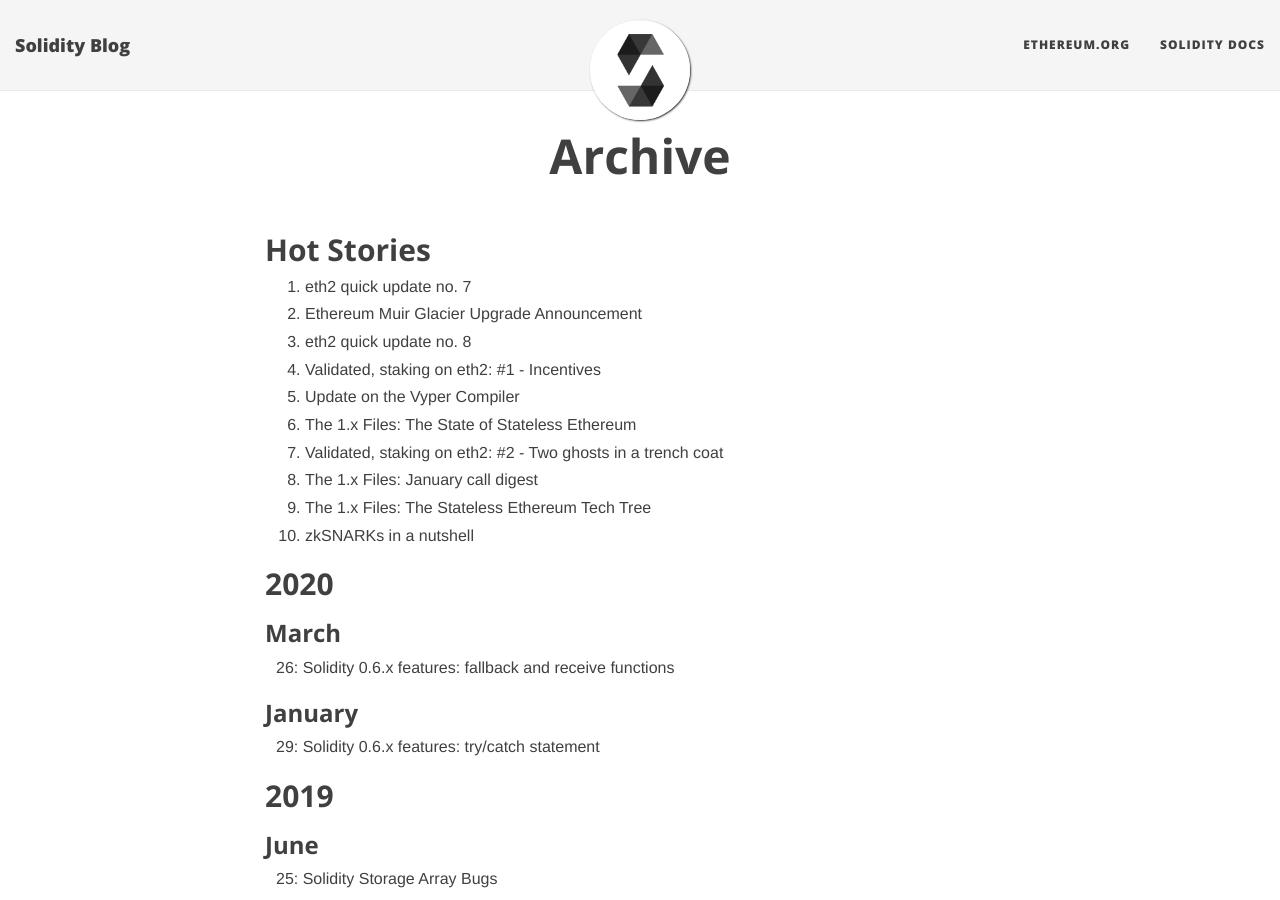
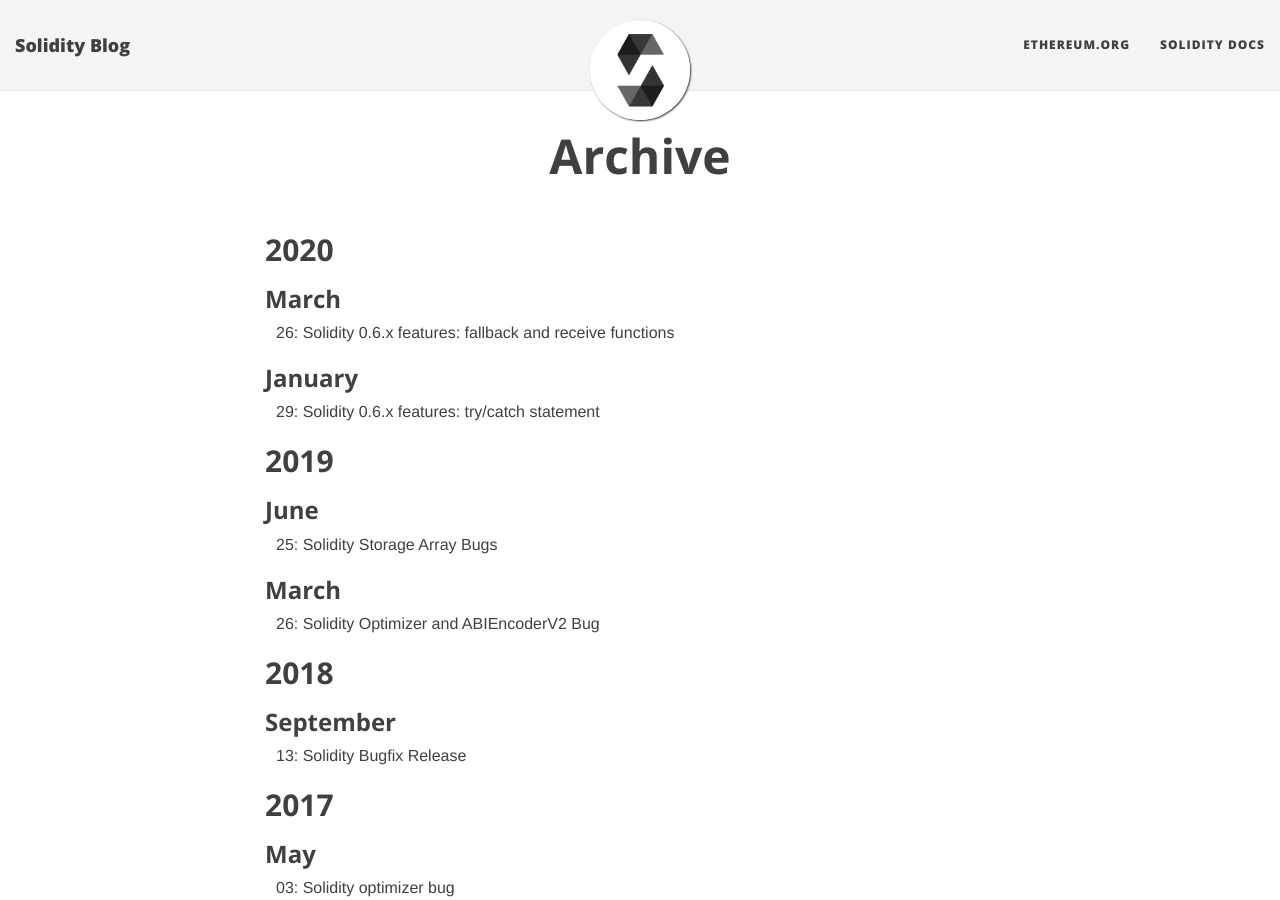
Before and after one commit to krismark930/solidity-blog, a Jekyll site: the page built from archive.html, in a window 1280 px wide and 900 px high. Built offline with Jekyll 4.4.1, drawn with Linux system fonts in a browser that asks for light colours.

Commit message:
Deletes Hot Stories section from Blog Archive

```diff
--- a/archive.html
+++ b/archive.html
@@ -11,42 +11,6 @@ permalink: /archive/
 
 -->
 {% endcomment -%}
-
-<section class="archive-page">
-    <h2>Hot Stories</h2>
-    <ol>
-        <li><a href="{{ "/2020/01/16/eth2-quick-update-no-7/" | prepend: site.baseurl }}" class="post-title">
-            eth2 quick update no. 7
-        </a></li>
-        <li><a href="{{ "/2019/12/23/ethereum-muir-glacier-upgrade-announcement/" | prepend: site.baseurl }}" class="post-title">
-            Ethereum Muir Glacier Upgrade Announcement
-        </a></li>
-        <li><a href="{{ "/2020/02/04/eth2-quick-update-no-8/" | prepend: site.baseurl }}" class="post-title">
-            eth2 quick update no. 8
-        </a></li>
-        <li><a href="{{ "/2020/01/13/validated-staking-on-eth2-1-incentives/" | prepend: site.baseurl }}" class="post-title">
-            Validated, staking on eth2: #1 - Incentives
-        </a></li>
-        <li><a href="{{ "/2020/01/08/update-on-the-vyper-compiler/" | prepend: site.baseurl }}" class="post-title">
-            Update on the Vyper Compiler
-        </a></li>
-        <li><a href="{{ "/2019/12/30/eth1x-files-state-of-stateless-ethereum/" | prepend: site.baseurl }}" class="post-title">
-            The 1.x Files: The State of Stateless Ethereum
-        </a></li>
-        <li><a href="{{ "/2020/02/12/validated-staking-on-eth2-2-two-ghosts-in-a-trench-coat/" | prepend: site.baseurl }}" class="post-title">
-            Validated, staking on eth2: #2 - Two ghosts in a trench coat
-        </a></li>
-        <li><a href="{{ "/2020/01/17/eth1x-files-digest-no-2/" | prepend: site.baseurl }}" class="post-title">
-            The 1.x Files: January call digest
-        </a></li>
-        <li><a href="{{ "/2020/01/28/eth1x-files-the-stateless-ethereum-tech-tree/" | prepend: site.baseurl }}" class="post-title">
-            The 1.x Files: The Stateless Ethereum Tech Tree
-        </a></li>
-        <li><a href="{{ "/2016/12/05/zksnarks-in-a-nutshell/" | prepend: site.baseurl }}" class="post-title">
-            zkSNARKs in a nutshell
-        </a></li>
-
-    </ol>
 
 </section>
 
```
